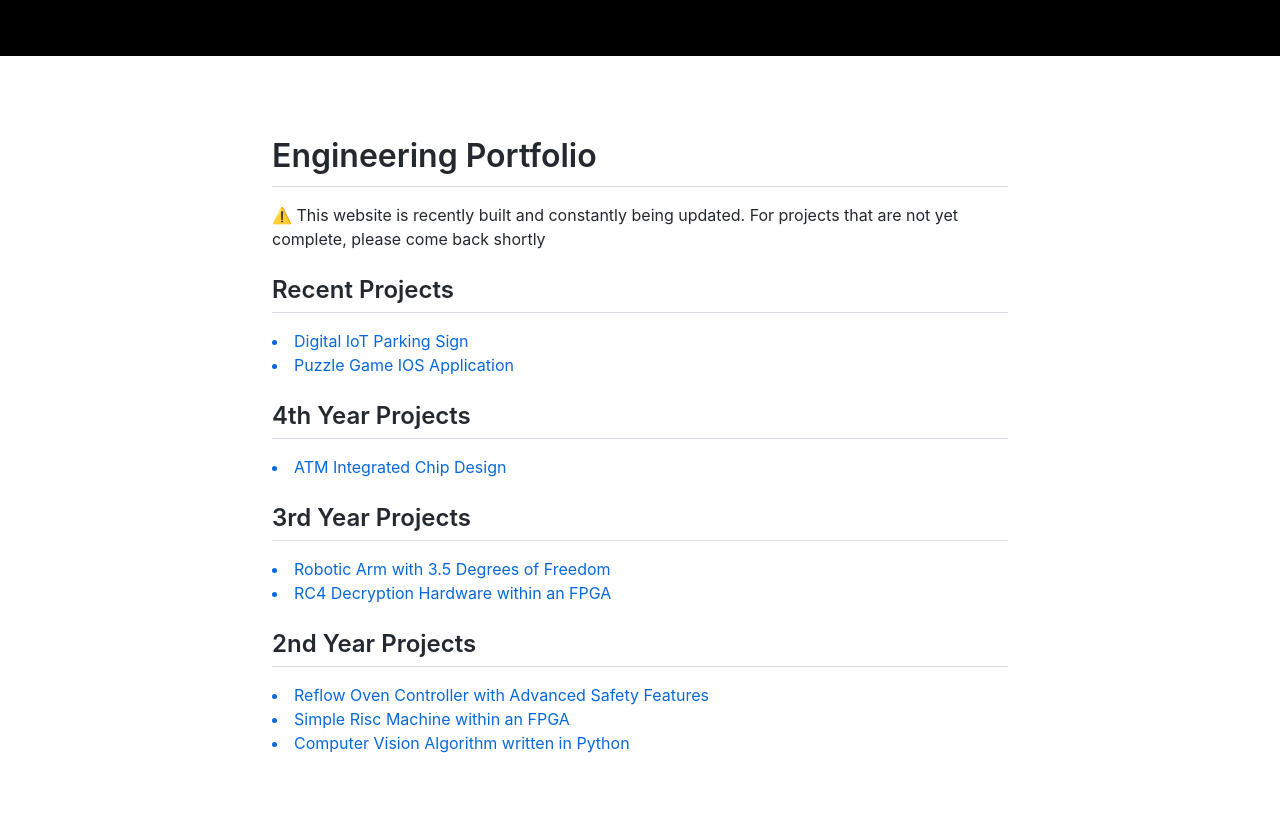
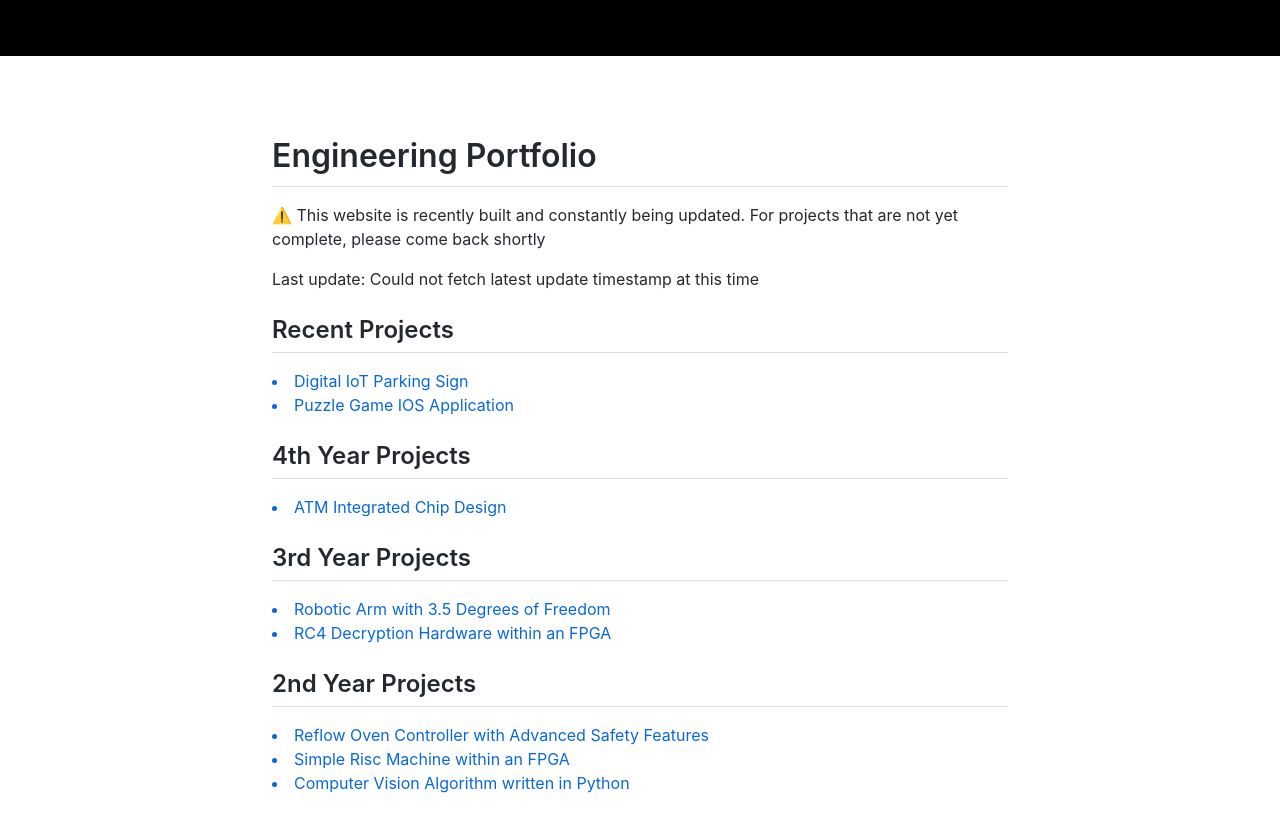
Before and after one commit to jaredgendron/jaredgendron.github.io, a Jekyll site: the page built from pages/portfolio.html, in a window 1280 px wide and 900 px high. Shown: the top 832 px of the window. Built offline with Jekyll 4.4.1, drawn with Linux system fonts in a browser that asks for light colours; nearby versions of some CDN libraries; some of the changed lines change nothing that is shown.

Commit message:
added github API fetch for update timestamp

```diff
--- /dev/null
+++ b/assets/js/fetchUpdate.js
@@ -0,0 +1,22 @@
+// Define the branch URL
+const branchUrl = 'https://api.github.com/repos/jaredgendron/jaredgendron.github.io/branches/main';
+
+// Find the span element by its class name
+const updateTimeSpan = document.querySelector('.updateTime');
+
+// Fetch branch data
+fetch(branchUrl)
+  .then(response => response.json())
+  .then(branchData => {
+    // Extract commit date and time value from commit data
+    const commitDate = branchData.commit.commit.committer.date;
+
+    // Format the date and time (optional)
+    const formattedDate = new Date(commitDate).toLocaleString();
+
+    // Update the content of the span element
+    updateTimeSpan.textContent = formattedDate;
+  })
+  .catch(error => {
+    updateTimeSpan.textContent = "Could not fetch latest update timestamp at this time";
+  });
--- a/pages/portfolio.html
+++ b/pages/portfolio.html
@@ -9,6 +9,8 @@
       <h1>Engineering Portfolio</h1>
 
       <p>⚠️ This website is recently built and constantly being updated. For projects that are not yet complete, please come back shortly</p>
+
+      <div class="update"><p>Last update: <span class="updateTime">Fetching...</span></p></div>
 
       <!-- {% assign projects = site.projects %}
       {% for project in projects %}
@@ -71,3 +73,5 @@
     </div>
   </div>
 </div>
+
+<script src="/assets/js/fetchUpdate.js" type="text/javascript"></script>
```
